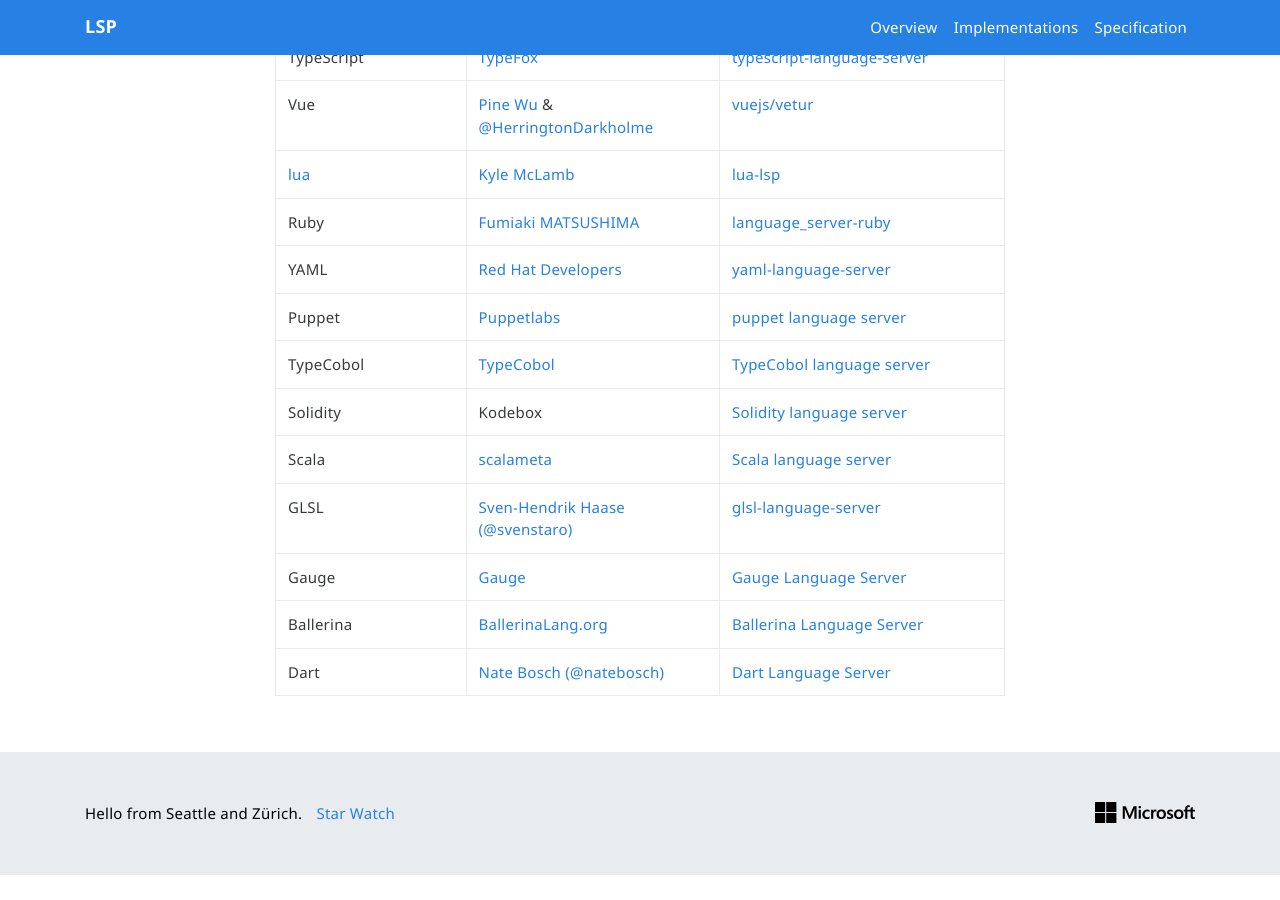
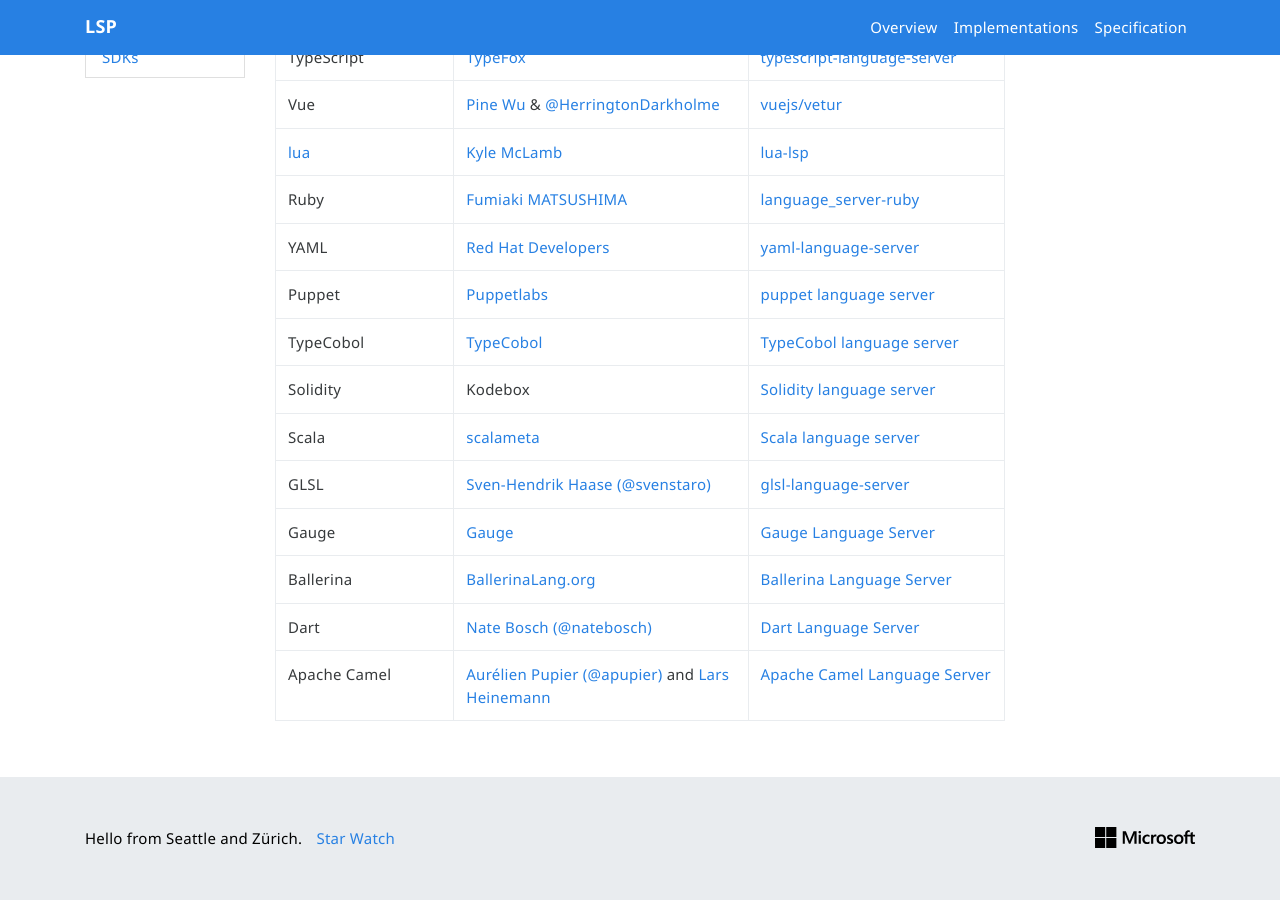
Before and after one commit to microsoft/language-server-protocol, a Jekyll site: the page built from _implementors/servers.md, in a window 1280 px wide and 900 px high, scrolled down 2214 px. Built offline with Jekyll 4.4.1, drawn with Linux system fonts in a browser that asks for light colours; nearby versions of some CDN libraries; before the commit the page ends 3089 px from its top, so only the background shows below that.

Commit message:
Add Apache Camel Language Server protocol implementation

```diff
--- a/_implementors/servers.md
+++ b/_implementors/servers.md
@@ -63,4 +63,5 @@
 | Gauge| [Gauge](https://github.com/getgauge) | [Gauge Language Server](https://github.com/getgauge/gauge/) |
 | Ballerina | [BallerinaLang.org](https://ballerinalang.org/) | [Ballerina Language Server](https://github.com/ballerinalang/language-server) |
 | Dart | [Nate Bosch (@natebosch)](https://github.com/natebosch) | [Dart Language Server](https://github.com/natebosch/dart_language_server) |
+| Apache Camel | [Aurélien Pupier (@apupier)](https://github.com/apupier) and [Lars Heinemann](https://github.com/lhein) | [Apache Camel Language Server](https://github.com/lhein/camel-language-server) |
 {: .table .table-bordered .table-responsive}
```
